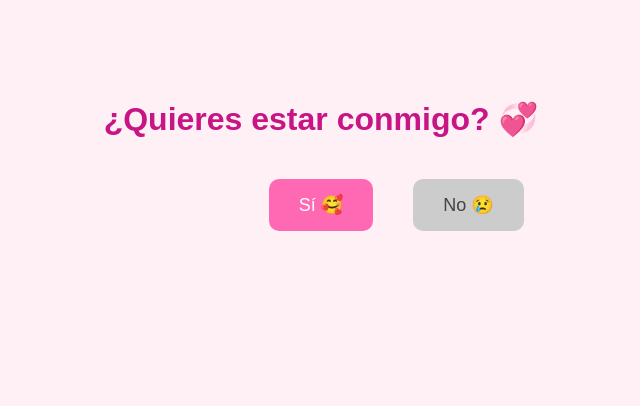
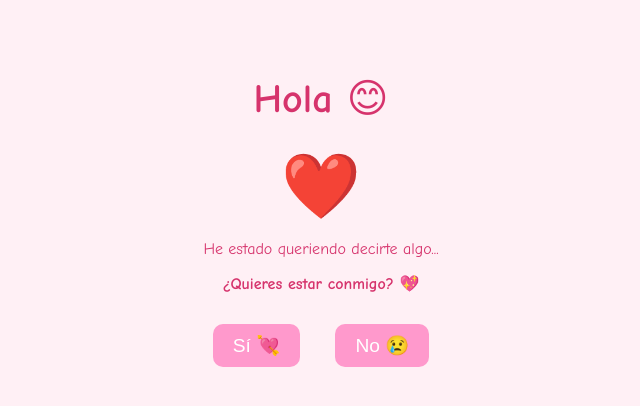
Before and after one commit to MAHA02CYBER/for_you, a plain HTML site: page index.html in a window 1280 px wide. Shown: the whole page, without its empty margins (319-959 px from the left). Drawn offline with Linux system fonts and the light colour scheme.

Commit message:
Update index.html

```diff
--- a/index.html
+++ b/index.html
@@ -2,56 +2,79 @@
 <html lang="es">
 <head>
   <meta charset="UTF-8">
-  <title>Una pregunta especial 💘</title>
+  <title>¿Quieres estar conmigo? 💘</title>
   <style>
     body {
-      font-family: Arial, sans-serif;
+      background-color: #fff0f5;
+      font-family: 'Comic Sans MS', cursive;
       text-align: center;
-      background-color: #fff0f5;
-      margin-top: 100px;
+      padding: 40px;
+      color: #d6336c;
     }
+
     h1 {
-      color: #c71585;
+      font-size: 2.5em;
     }
-    .boton {
-      padding: 15px 30px;
-      font-size: 18px;
+
+    .corazon {
+      font-size: 4em;
+      animation: latido 1s infinite;
+    }
+
+    button {
+      font-size: 1.2em;
+      padding: 10px 20px;
+      margin: 15px;
+      background-color: #ff99cc;
+      border: none;
       border-radius: 10px;
-      margin: 20px;
+      color: white;
       cursor: pointer;
-      border: none;
-      position: relative;
+      transition: transform 0.3s ease;
     }
-    #si {
-      background-color: #ff69b4;
-      color: white;
+
+    button:hover {
+      transform: scale(1.1);
     }
-    #no {
-      background-color: #ccc;
-      color: #444;
-      position: absolute;
+
+    @keyframes latido {
+      0%, 100% { transform: scale(1); }
+      50% { transform: scale(1.2); }
     }
   </style>
 </head>
 <body>
 
-  <h1>¿Quieres estar conmigo? 💞</h1>
-  <button id="si" class="boton" onclick="aceptar()">Sí 🥰</button>
-  <button id="no" class="boton" onmouseover="moverNo()">No 😢</button>
+  <h1>Hola 😊</h1>
+  <div class="corazon">❤️</div>
 
-  <h2 id="respuesta"></h2>
+  <p>He estado queriendo decirte algo...</p>
+  <p><strong>¿Quieres estar conmigo? 💖</strong></p>
+
+  <!-- Botones -->
+  <button onclick="responder(true)">Sí 💘</button>
+  <button onclick="responder(false)">No 😢</button>
+
+  <!-- 🎵 Audio (no suena hasta que presiona “Sí”) -->
+  <audio id="musica" src="https://maha02cyber.github.io/for_you/ParaTi.mp3"></audio>
 
   <script>
-    function aceptar() {
-      document.getElementById("respuesta").innerHTML = "¡Sabía que dirías que sí! 💖";
-    }
-
-    function moverNo() {
-      const noBtn = document.getElementById("no");
-      const x = Math.random() * (window.innerWidth - 100);
-      const y = Math.random() * (window.innerHeight - 100);
-      noBtn.style.left = `${x}px`;
-      noBtn.style.top = `${y}px`;
+    function responder(eleccion) {
+      if (eleccion) {
+        document.body.innerHTML = `
+          <h1>¡Siii! 😍</h1>
+          <div class="corazon">💖💖💖</div>
+          <p>¡Me has hecho muy feliz! 🎉</p>
+        `;
+        const musica = document.getElementById("musica");
+        musica.volume = 0.5;
+        musica.play();
+      } else {
+        document.body.innerHTML = `
+          <h1>Ohh 😢</h1>
+          <p>Está bien... gracias por tu sinceridad 🙏</p>
+        `;
+      }
     }
   </script>
 
```
